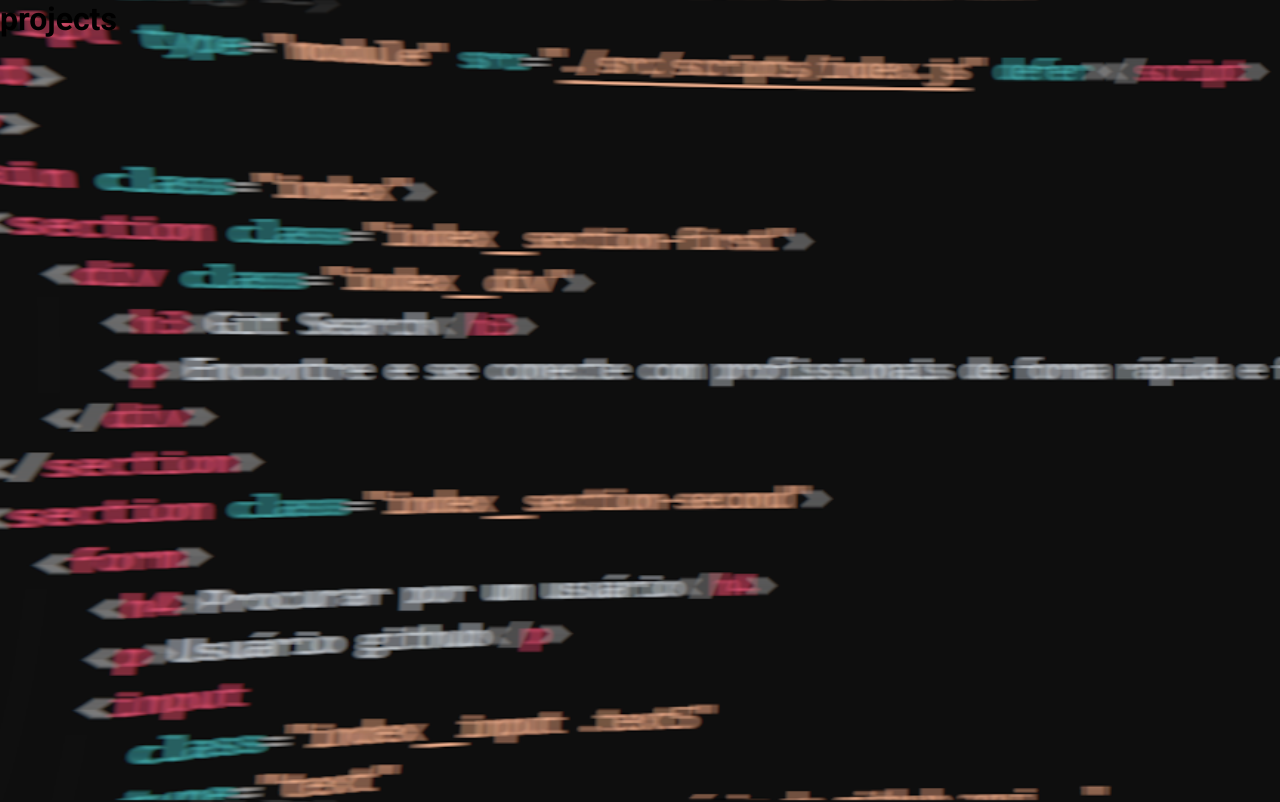
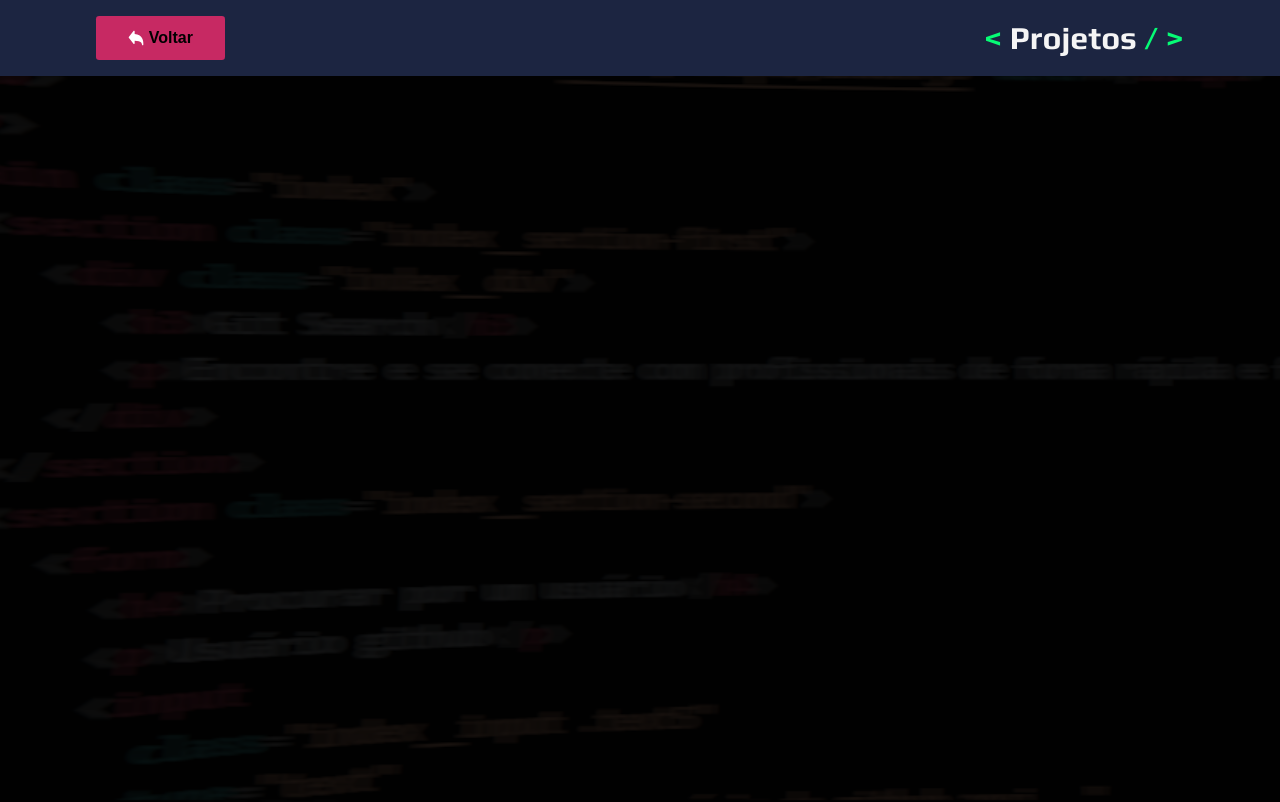
Before and after one commit to joabesnts09/portifolio, a Next.js app: page /projects in a window 1280 px wide. Shown: the top 802 px of the page. Built offline with nearby package versions, Linux system fonts and the light colour scheme.

Commit message:
feat: create header component of projets page

```diff
--- /dev/null
+++ b/src/app/projects/components/MainProjects/HeaderProjects/index.tsx
@@ -0,0 +1,38 @@
+import Link from 'next/link'
+import styles from './style.module.scss'
+import iconReturn from '../../../../../../public/assets/icons/iconReturn.svg'
+import Image from 'next/image'
+import { Play } from 'next/font/google'
+
+
+const play = Play({
+    weight: ['400', '700'],
+    subsets: ['latin'],
+})
+
+
+
+export const HeaderProject = () => {
+    return (
+        <>
+            <header className={`${play.className} ${styles.headerContainer}`}>
+                <div className={styles.content}>
+                    <div>
+                        <Link href='/'>
+                            <button className={styles.buttonBack}>
+                                <Image src={iconReturn} alt='icon Back to Home' />
+                                <p>Voltar</p>
+                            </button>
+                        </Link>
+                    </div>
+
+                    <div className={styles.boxTitle}>
+                        <span className={styles.title}>
+                            &#60; <span>Projetos</span> &#47; &#62;
+                        </span>
+                    </div>
+                </div>
+            </header>
+        </>
+    )
+}
--- /dev/null
+++ b/src/app/projects/components/MainProjects/HeaderProjects/style.module.scss
@@ -0,0 +1,60 @@
+.headerContainer {
+    width: 100%;
+
+    position: absolute;
+    position: fixed;
+    background-color: var(--color-blue3);
+    .content {
+        padding: 1rem 6rem;
+
+        display: flex;
+        align-items: center;
+        justify-content: space-between;
+
+
+        .buttonBack {
+            padding: .8rem 2rem;
+            cursor: pointer;
+
+            border: none;
+            border-radius: .2rem;
+            background-color: var(--color-primary);
+
+            display: flex;
+            align-items: center;
+            justify-content: center;
+            gap: .3rem;
+
+
+            img {
+                width: 1rem;
+                height: 1rem;
+            }
+
+            p {
+                font-size: 1rem;
+                font-weight: 600;
+                color: var(--color-white);
+            }
+
+            &:hover {
+                background-color: var(--color-primary-hover);
+            }
+        }
+
+
+        .boxTitle {
+
+
+            .title {
+                font-size: 2rem;
+                font-weight: 700;
+                color: var(--color-gree1);
+
+                span {
+                    color: var(--text2);
+                }
+            }
+        }
+    }
+}
--- /dev/null
+++ b/src/app/projects/components/MainProjects/index.tsx
@@ -0,0 +1,13 @@
+import styles from './style.module.scss'
+
+
+export const MainProject = () => {
+
+    return (
+        <>
+            <main className={styles.container}>
+
+            </main>
+        </>
+    )
+}
--- /dev/null
+++ b/src/app/projects/components/MainProjects/style.module.scss
@@ -0,0 +1,64 @@
+.container {
+    height: 350vh;
+    background-color: rgba(0, 0, 0, 0.9);
+
+    .void {
+        height: 8rem;
+    }
+
+    section {
+        max-width: 1200px;
+        margin: 0 auto;
+    }
+
+    @media (max-width: 1240px) {
+        section {
+            max-width: 1000px;
+        }
+    }
+
+    @media (max-width: 1080px) {
+        section {
+            max-width: 800px;
+        }
+    }
+
+    @media (max-width: 850px) {
+        section {
+            max-width: 700px;
+        }
+    }
+
+    @media (max-width: 760px) {
+        section {
+            max-width: 560px;
+        }
+    }
+
+    @media (max-width: 620px) {
+        height: 400vh;
+        section {
+            max-width: 450px;
+        }
+    }
+
+    @media (max-width: 530px) {
+        height: 500vh;
+        section {
+            max-width: 400px;
+        }
+    }
+
+    @media (max-width: 480px) {
+        height: 600vh;
+        section {
+            max-width: 300px;
+        }
+    }
+
+    @media (max-width: 320px) {
+        section {
+            max-width: 280px;
+        }
+    }
+}
--- a/src/app/projects/page.tsx
+++ b/src/app/projects/page.tsx
@@ -1,9 +1,15 @@
+import { MainProject } from './components/MainProjects'
+import { HeaderProject } from './components/MainProjects/HeaderProjects'
+
 
 export default function ProjectPage() {
 
     return (
         <>
-            <h1>projects</h1>
+            <HeaderProject />
+            <MainProject>
+
+            </MainProject>
         </>
     )
 
```
Also changed, not shown: public/assets/icons/iconReturn.svg (added).
